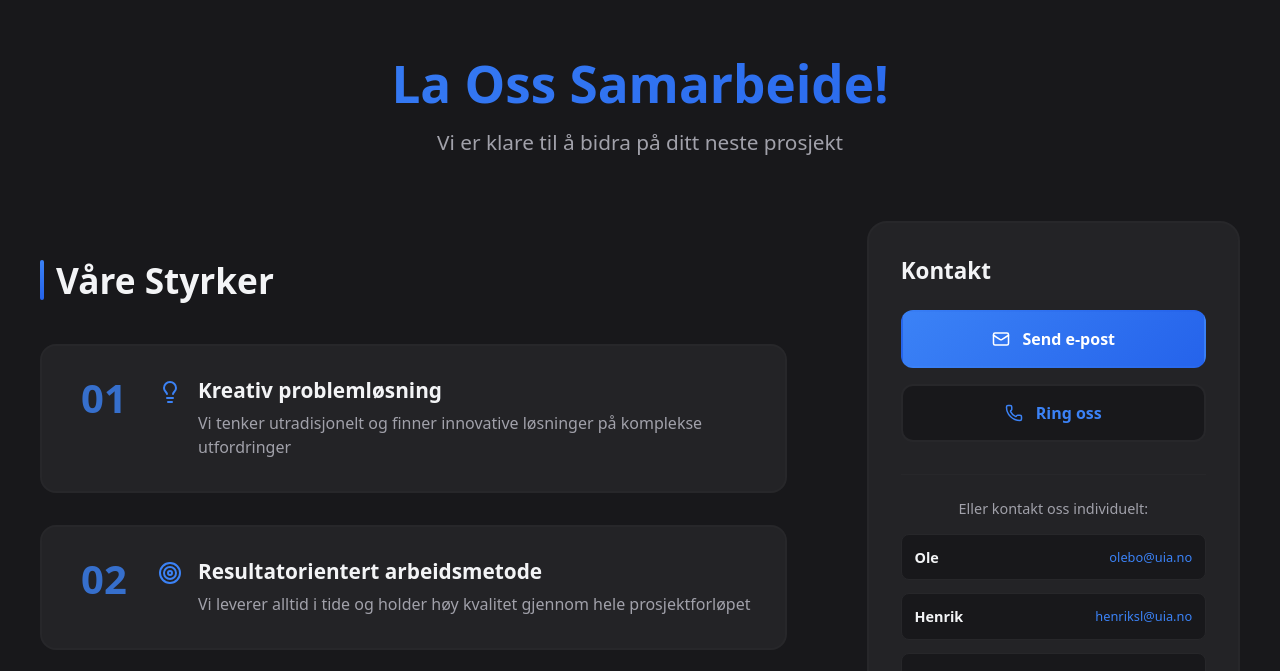
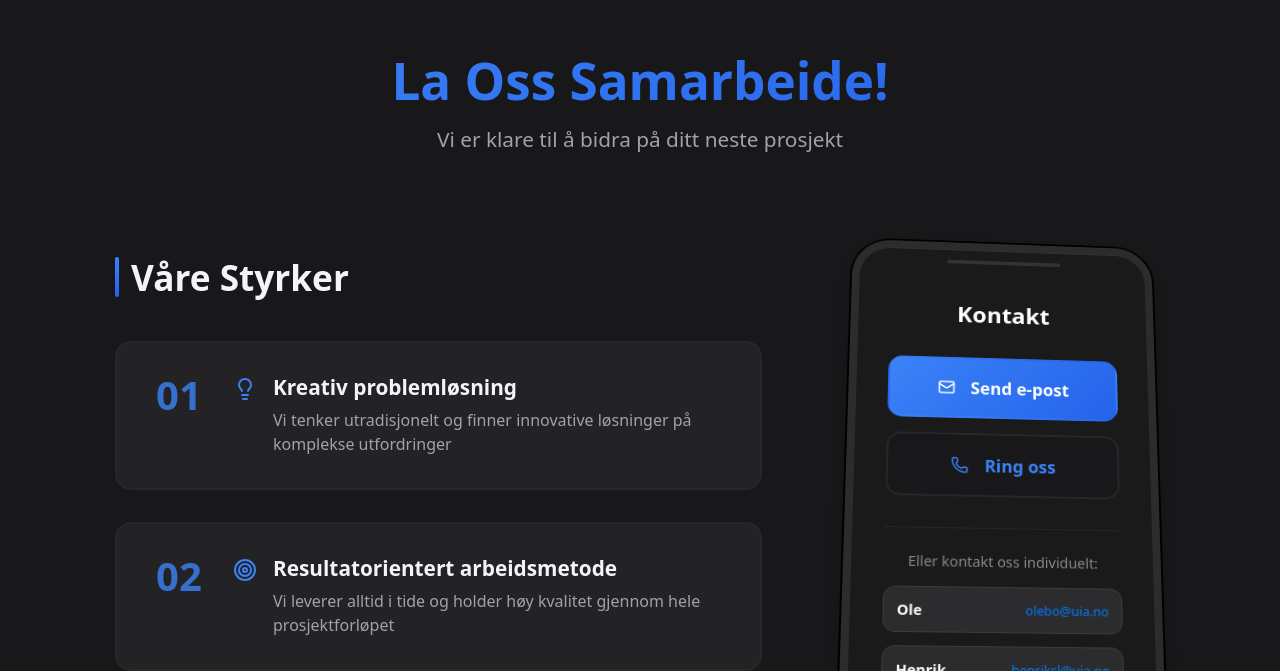
Before and after one commit to sigurdmaeland/gruppe14_IS310, a React (Vite) app: page / in a window 1280 px wide. Shown: the part 7589-8260 px from the top of the page. Built offline with nearby package versions, Linux system fonts and the light colour scheme.

Commit message:
gjort endirnger i kontakt.jsx og tilhørende css

```diff
--- a/src/components/Kontakt.jsx
+++ b/src/components/Kontakt.jsx
@@ -1,14 +1,53 @@
-import React from 'react';
+import React, { useRef, useEffect } from 'react';
 import { Lightbulb, Target, Users, Mail, Phone, Calendar, MapPin } from 'lucide-react';
 import './css/kontakt.css';
 
 const Kontakt = () => {
+  const cardRef = useRef(null);
+
   const teamMembers = [
     { name: "Ole", email: "olebo@uia.no", phone: "+47 908 55 170" },
     { name: "Henrik", email: "henriksl@uia.no", phone: "+47 XXX XX XXX" },
     { name: "Jonas", email: "jonaslj@uia.no", phone: "+47 XXX XX XXX" },
     { name: "Sigurd", email: "sigurdbm@uia.no", phone: "+47 XXX XX XXX" }
   ];
+
+  useEffect(() => {
+    const card = cardRef.current;
+    if (!card) return;
+
+    const handleScroll = () => {
+      const rect = card.getBoundingClientRect();
+      const windowHeight = window.innerHeight;
+      const cardCenter = rect.top + rect.height / 2;
+      const screenCenter = windowHeight / 2;
+
+      // Beregn hvor langt fra sentrum iPhone'n er (normalisert fra -1 til 1)
+      const distanceFromCenter = (cardCenter - screenCenter) / screenCenter;
+
+      // Begrens verdien til mellom -1 og 1
+      const clampedDistance = Math.max(-1, Math.min(1, distanceFromCenter));
+
+      // Konverter til rotasjonsgrader (maks ±15 grader)
+      const rotationX = clampedDistance * 15;
+
+      // Legg til subtil Y-rotasjon basert på posisjon
+      const rotationY = clampedDistance * 5;
+
+      // Oppdater transform
+      card.style.transform = `perspective(1200px) rotateX(${rotationX}deg) rotateY(${rotationY}deg)`;
+    };
+
+    // Legg til scroll listener
+    window.addEventListener('scroll', handleScroll);
+
+    // Kjør en gang ved mount
+    handleScroll();
+
+    return () => {
+      window.removeEventListener('scroll', handleScroll);
+    };
+  }, []);
 
   return (
     <section id="kontakt" className="kontakt-section">
@@ -60,7 +99,7 @@ const Kontakt = () => {
           </div>
 
           <div className="kontakt-info-container">
-            <div className="kontakt-card">
+            <div className="kontakt-card" ref={cardRef}>
               <h4>Kontakt</h4>
               <div className="kontakt-methods">
                 <a href="mailto:olebo@uia.no" className="kontakt-method primary">
--- a/src/components/css/kontakt.css
+++ b/src/components/css/kontakt.css
@@ -8,7 +8,7 @@
 }
 
 .kontakt-section .container {
-  max-width: 1400px;
+  max-width: 1050px;
   margin: 0 auto;
   padding: 0 2rem;
 }
@@ -22,7 +22,22 @@
   font-size: 3.2rem;
   font-weight: 700;
   background: linear-gradient(135deg, var(--accent) 0%, var(--accent-hover) 100%);
-  -webkit-background-clip: text;
+  -webkit-b  .kontakt-method {
+    padding: 1.1rem 1.8rem;
+    font-size: 1.1rem;
+  }
+
+  .member-kontakt {
+    padding: 0.6rem;
+  }
+
+  .member-navn {
+    font-size: 0.9rem;
+  }
+
+  .member-email {
+    font-size: 0.8rem;
+  }round-clip: text;
   -webkit-text-fill-color: transparent;
   background-clip: text;
   margin-bottom: 1rem;
@@ -159,29 +174,65 @@
   display: flex;
   flex-direction: column;
   gap: 2rem;
-  position: sticky;
-  top: 2rem;
 }
 
 .kontakt-card {
-  background: var(--card);
-  border-radius: 20px;
+  background: #1a1a1a;
+  border-radius: 40px;
   padding: 2rem;
-  border: 2px solid var(--border);
+  border: 8px solid #2c2c2e;
   transition: all 0.3s ease;
+  flex: 1;
+  display: flex;
+  flex-direction: column;
+  position: relative;
+  box-shadow:
+    0 0 0 2px #000,
+    0 8px 24px rgba(0, 0, 0, 0.3),
+    inset 0 1px 0 rgba(255, 255, 255, 0.1);
+    min-width: 237px;
+  max-width: 460px;
+  margin: 0 auto;
+}
+
+.kontakt-card::before {
+  content: '';
+  position: absolute;
+  top: 12px;
+  left: 50%;
+  transform: translateX(-50%);
+  width: 120px;
+  height: 4px;
+  background: #333;
+  border-radius: 2px;
+}
+
+.kontakt-card::after {
+  content: '';
+  position: absolute;
+  bottom: 8px;
+  left: 50%;
+  transform: translateX(-50%);
+  width: 160px;
+  height: 4px;
+  background: #333;
+  border-radius: 2px;
 }
 
 .kontakt-card:hover {
-  transform: translateY(-2px);
-  box-shadow: 0 12px 40px rgba(59, 130, 246, 0.1);
-  border-color: var(--accent);
+  transform: translateY(-3px) scale(1.02);
+  box-shadow:
+    0 0 0 2px #000,
+    0 16px 40px rgba(0, 0, 0, 0.4),
+    inset 0 1px 0 rgba(255, 255, 255, 0.15);
 }
 
 .kontakt-card h4 {
-  font-size: 1.4rem;
+  font-size: 1.5rem;
   font-weight: 600;
-  color: var(--text);
-  margin: 0 0 1.5rem 0;
+  color: #ffffff;
+  margin: 1.5rem 0 2rem 0;
+  text-align: center;
 }
 
 .kontakt-methods {
@@ -195,13 +246,13 @@
   display: flex;
   align-items: center;
   justify-content: center;
-  gap: 0.8rem;
-  padding: 1rem 1.5rem;
-  border-radius: 12px;
+  gap: 1rem;
+  padding: 1.2rem 2rem;
+  border-radius: 15px;
   text-decoration: none;
   font-weight: 600;
   transition: all 0.3s ease;
-  font-size: 1rem;
+  font-size: 1.1rem;
 }
 
 .kontakt-method.primary {
@@ -235,7 +286,7 @@
 
 .team-label {
   font-size: 0.9rem;
-  color: var(--muted);
+  color: #888;
   margin: 0 0 1rem 0;
   text-align: center;
 }
@@ -251,25 +302,25 @@
   justify-content: space-between;
   align-items: center;
   padding: 0.8rem;
-  background: var(--bg);
-  border-radius: 8px;
-  border: 1px solid var(--border);
+  background: #2c2c2e;
+  border-radius: 12px;
+  border: 1px solid #3c3c3e;
   transition: all 0.2s ease;
 }
 
 .member-kontakt:hover {
-  background: var(--border);
+  background: #3c3c3e;
 }
 
 .member-navn {
   font-weight: 600;
-  color: var(--text);
+  color: #ffffff;
   font-size: 0.9rem;
 }
 
 .member-email {
   font-size: 0.8rem;
-  color: var(--accent);
+  color: #007AFF;
   text-decoration: none;
   transition: color 0.2s ease;
 }
@@ -355,6 +406,84 @@
     text-align: center;
     gap: 0.5rem;
   }
+
+  /* iPhone responsive for tablet - mye bredere og kortere */
+  .kontakt-card {
+    max-width: 550px;
+    padding: 2rem 3rem;
+    min-height: 420px;
+    max-height: 480px;
+    border-radius: 30px;
+  }
+
+  .kontakt-card h4 {
+    font-size: 1.4rem;
+    margin: 0.8rem 0 1.2rem 0;
+  }
+
+  .kontakt-method {
+    padding: 1rem 1.8rem;
+    font-size: 1rem;
+  }
+
+  .kontakt-methods {
+    gap: 1rem;
+    margin-bottom: 1.5rem;
+  }
+
+  .team-kontakt {
+    padding-top: 1.2rem;
+  }
+
+  .team-label {
+    margin: 0 0 0.6rem 0;
+    font-size: 0.8rem;
+  }
+
+  .member-kontakt {
+    padding: 0.5rem 0.8rem;
+    gap: 0.3rem;
+  }
+
+  .member-navn {
+    font-size: 0.85rem;
+  }
+
+  .member-email {
+    font-size: 0.75rem;
+  }
+
+  .team-members {
+    gap: 0.5rem;
+  }
+}
+
+@media (max-width: 640px) {
+  .kontakt-card {
+    max-width: 500px;
+    padding: 1.8rem 2.5rem;
+    min-height: 510px;
+    max-height: 600px;
+    border-radius: 28px;
+    border: 6px solid #2c2c2e;
+  }
+
+  .kontakt-card h4 {
+    font-size: 1.5rem;
+  }
+
+  .kontakt-method {
+    padding: 1.2rem 1.8rem;
+    font-size: 1.1rem;
+  }
+
+  .kontakt-card::before {
+    width: 110px;
+  }
+
+  .kontakt-card::after {
+    width: 140px;
+  }
 }
 
 @media (max-width: 480px) {
@@ -379,11 +508,113 @@
   }
 
   .kontakt-card {
-    padding: 1.5rem;
+    max-width: 450px;
+    padding: 1.5rem 2.2rem;
+    min-height: 420px;
+    max-height: 550px;
+    border: 5px solid #2c2c2e;
+    border-radius: 25px;
+  }
+
+  .kontakt-card h4 {
+    font-size: 1.4rem;
+    margin: 0.8rem 0 1.2rem 0;
   }
 
   .kontakt-method {
-    padding: 0.8rem 1.2rem;
-    font-size: 0.9rem;
+    padding: 1.1rem 1.6rem;
+    font-size: 1.05rem;
+    border-radius: 14px;
+  }
+
+  .kontakt-methods {
+    gap: 1rem;
+    margin-bottom: 1.5rem;
+  }
+
+  .kontakt-card::before {
+    width: 95px;
+    top: 8px;
+  }
+
+  .kontakt-card::after {
+    width: 125px;
+    bottom: 6px;
+  }
+
+  /* 3D iPhone effekter for mobil */
+  .kontakt-card {
+    box-shadow:
+      0 0 0 2px #000,
+      0 8px 24px rgba(0, 0, 0, 0.4),
+      inset 0 1px 0 rgba(255, 255, 255, 0.15),
+      0 20px 40px rgba(0, 0, 0, 0.2);
+    transform: perspective(1000px) rotateX(2deg);
+  }
+
+  .kontakt-card:hover {
+    transform: perspective(1000px) rotateX(0deg) translateY(-5px);
+    box-shadow:
+      0 0 0 2px #000,
+      0 25px 50px rgba(0, 0, 0, 0.5),
+      inset 0 1px 0 rgba(255, 255, 255, 0.2),
+      0 35px 70px rgba(0, 0, 0, 0.3);
+  }
+
+  /* iPhone kameralinse øverst til høyre */
+  .kontakt-card::before {
+    content: '';
+    position: absolute;
+    top: 12px;
+    right: 20px;
+    width: 12px;
+    height: 12px;
+    background: radial-gradient(circle, #333 30%, #1a1a1a  70%);
+    border-radius: 50%;
+    border: 2px solid #444;
+    z-index: 10;
+  }
+
+  /* Volume knapper (venstre side) */
+  .kontakt-info-container::before {
+    content: '';
+    position: absolute;
+    left: -3px;
+    top: 60px;
+    width: 3px;
+    height: 25px;
+    background: linear-gradient(to right, #2c2c2e, #3c3c3e);
+    border-radius: 1px 0 0 1px;
+    box-shadow: inset 0 1px 2px rgba(0,0,0,0.3);
+  }
+
+  .kontakt-info-container::after {
+    content: '';
+    position: absolute;
+    left: -3px;
+    top: 95px;
+    width: 3px;
+    height: 25px;
+    background: linear-gradient(to right, #2c2c2e, #3c3c3e);
+    border-radius: 1px 0 0 1px;
+    box-shadow: inset 0 1px 2px rgba(0,0,0,0.3);
+  }
+
+  /* Power knapp (høyre side) - bruker kontakt-grid for posisjonering */
+  .kontakt-grid::after {
+    content: '';
+    position: absolute;
+    right: calc(50% - 225px - 3px);
+    top: 140px;
+    width: 3px;
+    height: 35px;
+    background: linear-gradient(to left, #2c2c2e, #3c3c3e);
+    border-radius: 0 1px 1px 0;
+    box-shadow: inset 0 1px 2px rgba(0,0,0,0.3);
+    z-index: 5;
+  }
+
+  .kontakt-grid {
+    position: relative;
   }
 }
```
